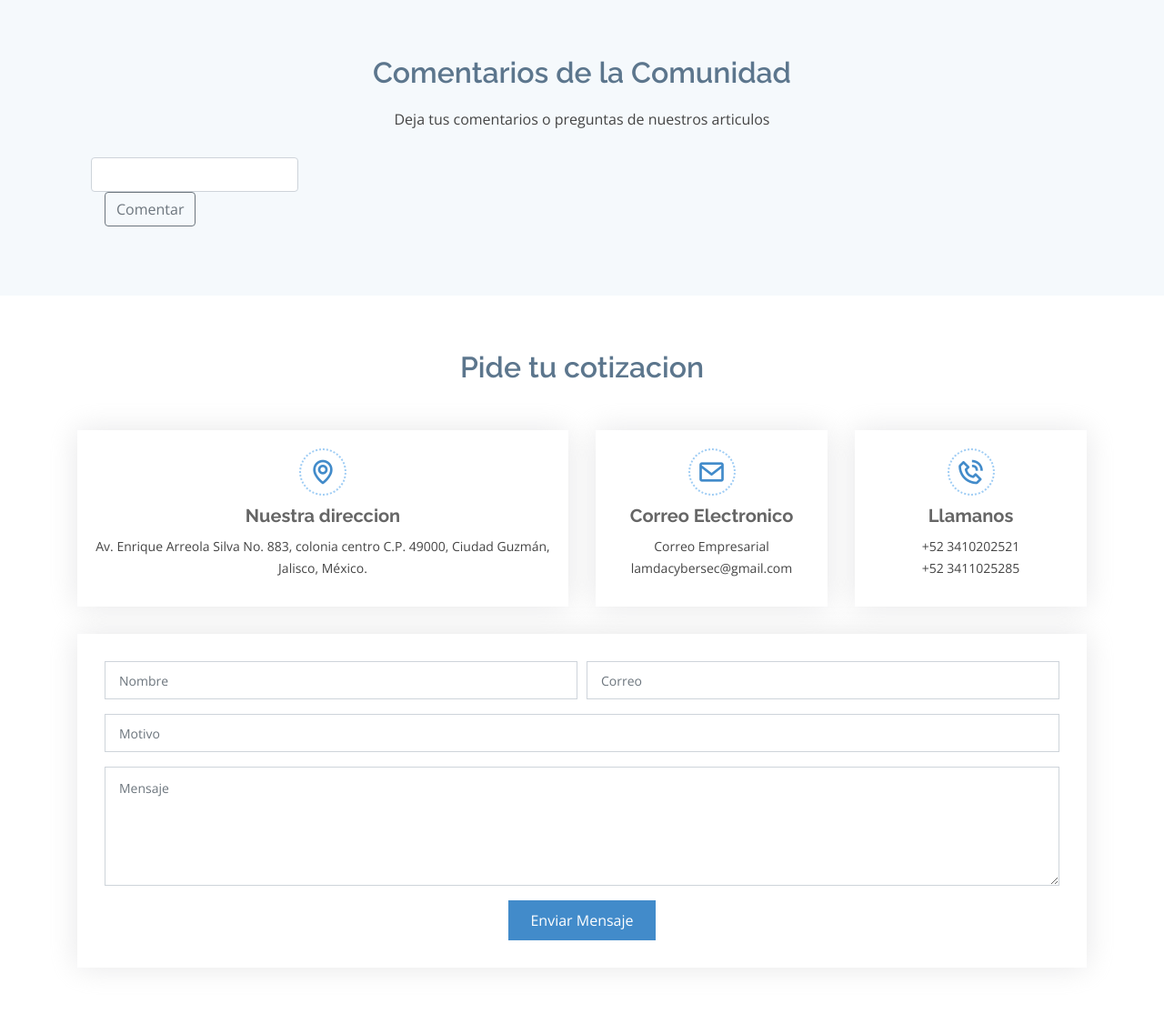
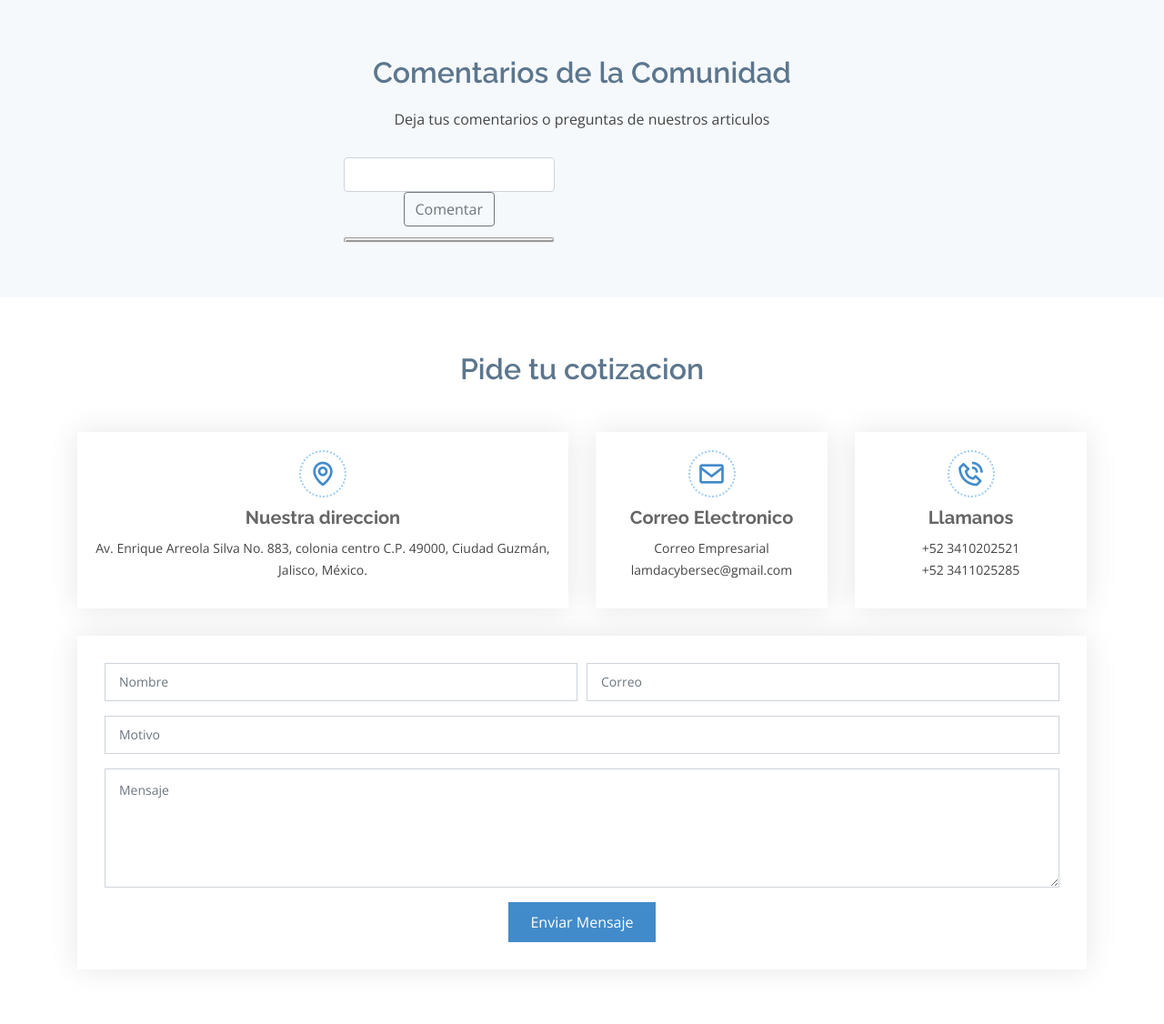
Before and after one commit to BlackRunner07/NetStore, a PHP site: page / in a window 1280 px wide. Shown: the part 3542-4668 px from the top of the page at 91% size. Before the commit the page ends 4576 px from the top, so only its background shows below. Run offline with PHP 8.4, Linux system fonts and the light colour scheme; data that the repository does not hold is empty.

Commit message:
Metodo Eliminacion Agregado

```diff
--- a/assets/css/style.css
+++ b/assets/css/style.css
@@ -1061,6 +1061,20 @@ section {
   margin-bottom: 15px;
   color: #1f3548;
 }
+/*--------------------------------------------------------------
+# Comentarios
+--------------------------------------------------------------*/
+.coment{
+  text-align: center;
+  margin-left: 50%;
+  display: inline-table;
+}
+.show{
+  border-radius: 5px;
+margin-top: 5%;
+border-style: groove;
+}
+
 
 /*--------------------------------------------------------------
 # Contact Us
--- a/forms/comentarios.php
+++ b/forms/comentarios.php
@@ -7,12 +7,12 @@
   $comentario=$connection->query("INSERT INTO comentarios(comentario) VALUES ('$com')");
 
   if($comentario){
-    $message = "COMENTARIO AGREGADO EXITOSAMENTE";
+    $message = 'COMENTARIO AGREGADO EXITOSAMENTE';
     echo "<script type=text/javascript>alert('$message')</script>";
     header('location: ../index.php');
   }else{
-    $message = "FALLO AL AGREGAR COMENTARIO";
+    $message = 'FALLO AL AGREGAR COMENTARIO';
     echo "<script type=text/javascript>alert('$message')</script>";
-    header('location: ../index.php');
+    header('location: ../index.php#services');
   }
 ?>
--- a/index.php
+++ b/index.php
@@ -374,22 +374,30 @@
       <p>Deja tus comentarios o preguntas de nuestros articulos</p>
     </div>
     <div class="col-lg-6 d-flex align-items-stretch" data-aos="fade-up">
-      <div class="form-group">
+      <div class="container-fluid coment">
         <form action="forms/comentarios.php" method="post">
           <input  class="form-control"  type="text" name="coment" id="">
           <div class="container button">
             <input class="btn btn-outline-secondary " type="submit" value="Comentar">
           </div>
         </form>
+        <div class="container show">
         <?php
           include('forms/connection.php');
           $consulta = $connection->query("SELECT*FROM comentarios");
-       while ( $consultaF = $consulta->fetch_assoc()) {
+          while ( $consultaF = $consulta->fetch_assoc()) {
         ?>
-         <option value="<?php echo $row['id_com'] ?>"><?php echo $row['comentario'] ?></option>
+        <table>
+        <td><?php echo $consultaF['comentario'] ?></td>
+        <td><a href="forms/eliminar.php?id_com=<?php echo $consultaF['id_com']; ?>"><input type="button" value="Eliminar" class="btn btn-outline-secondary btn-sm"></a></td>
+        </table>
+
         <?php
          }
         ?>
+
+        </div>
+
 
 
 
```
Also changed, not shown: forms/eliminar.php (added, +13 -0 lines).
